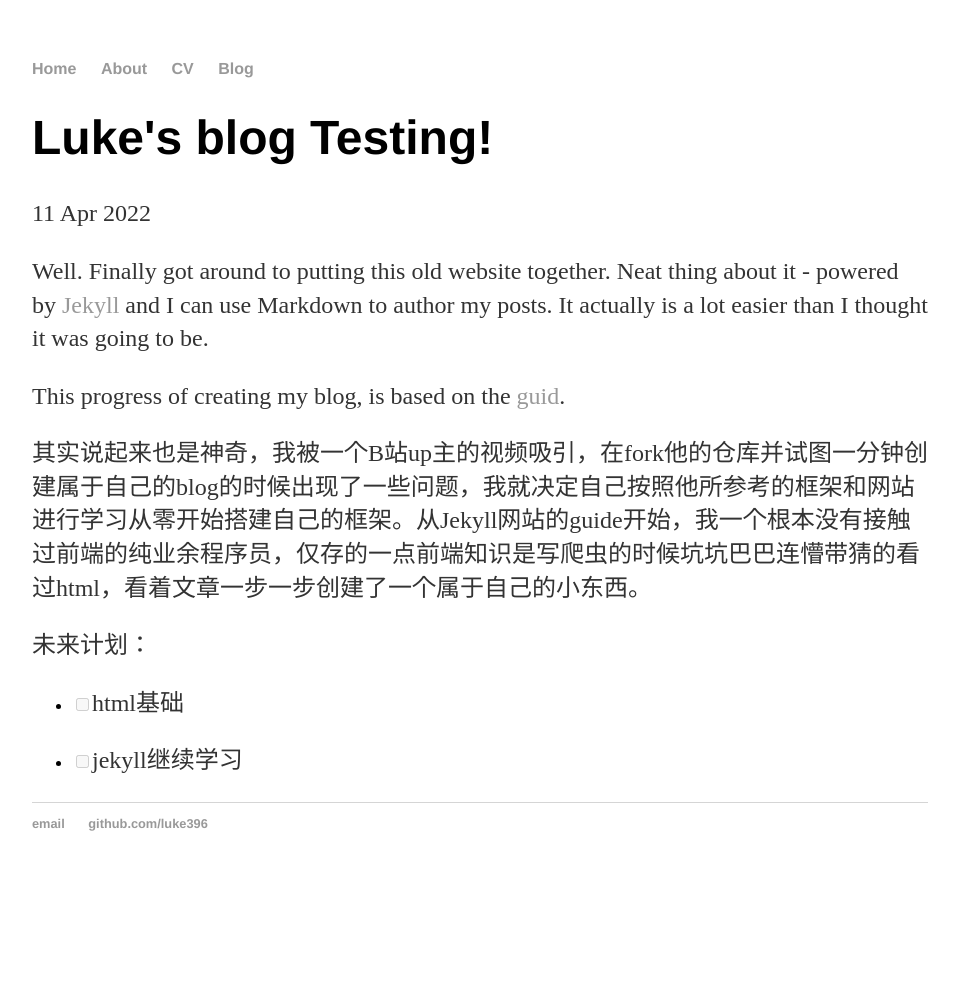
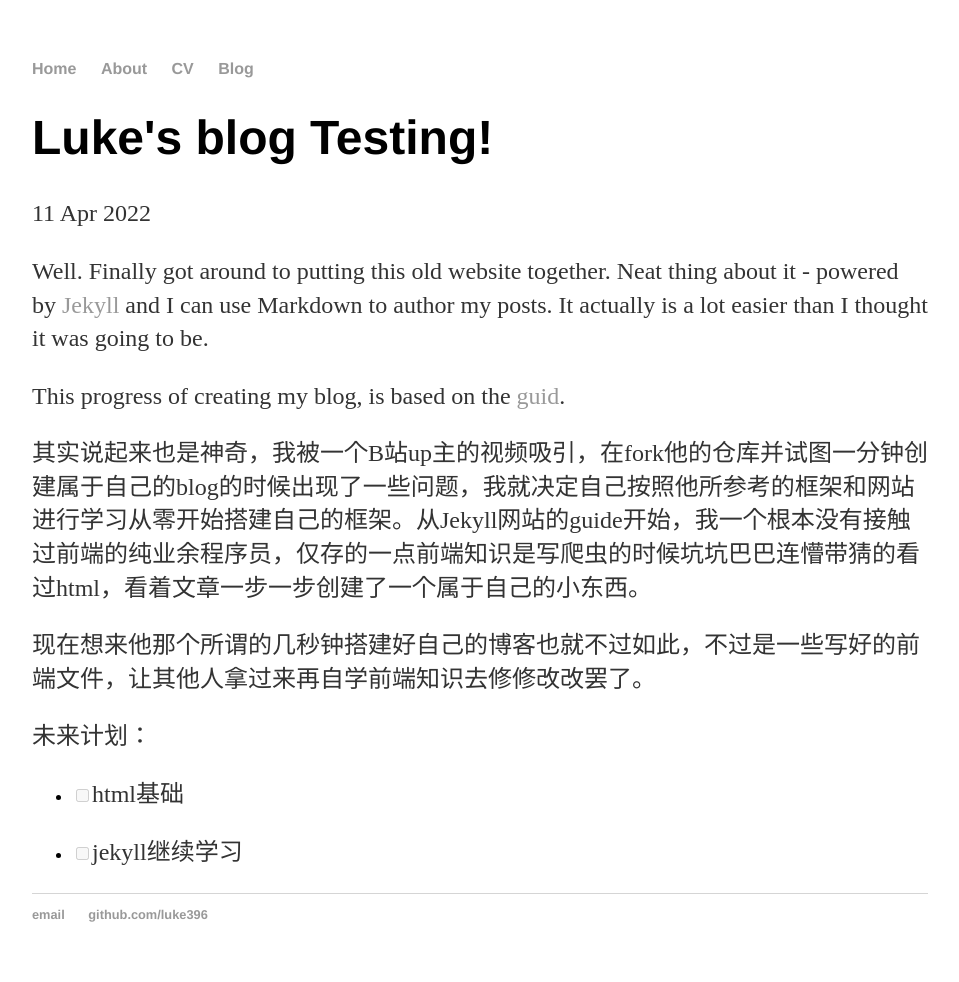
Before and after one commit to luke396/luke396.github.io, a Jekyll site: the page built from _posts/2022-04-11-Luke's-blog-Testing.md, in a window 1280 px wide. Shown: the whole page, without its empty margins (160-1119 px from the left). Built offline with Jekyll 4.4.1, drawn with Linux system fonts in a browser that asks for light colours; before the commit the page ends 900 px from its top, so only the background shows below that.

Commit message:
Update 2022-04-11-Luke's-blog-Testing.md

```diff
--- a/_posts/2022-04-11-Luke's-blog-Testing.md
+++ b/_posts/2022-04-11-Luke's-blog-Testing.md
@@ -10,6 +10,8 @@ This progress of creating my blog, is based on the [guid](http://jmcglone.com/gu
 
 其实说起来也是神奇，我被一个B站up主的视频吸引，在fork他的仓库并试图一分钟创建属于自己的blog的时候出现了一些问题，我就决定自己按照他所参考的框架和网站进行学习从零开始搭建自己的框架。从Jekyll网站的guide开始，我一个根本没有接触过前端的纯业余程序员，仅存的一点前端知识是写爬虫的时候坑坑巴巴连懵带猜的看过html，看着文章一步一步创建了一个属于自己的小东西。
 
+现在想来他那个所谓的几秒钟搭建好自己的博客也就不过如此，不过是一些写好的前端文件，让其他人拿过来再自学前端知识去修修改改罢了。
+
 未来计划：
 
 - [ ] html基础
```
